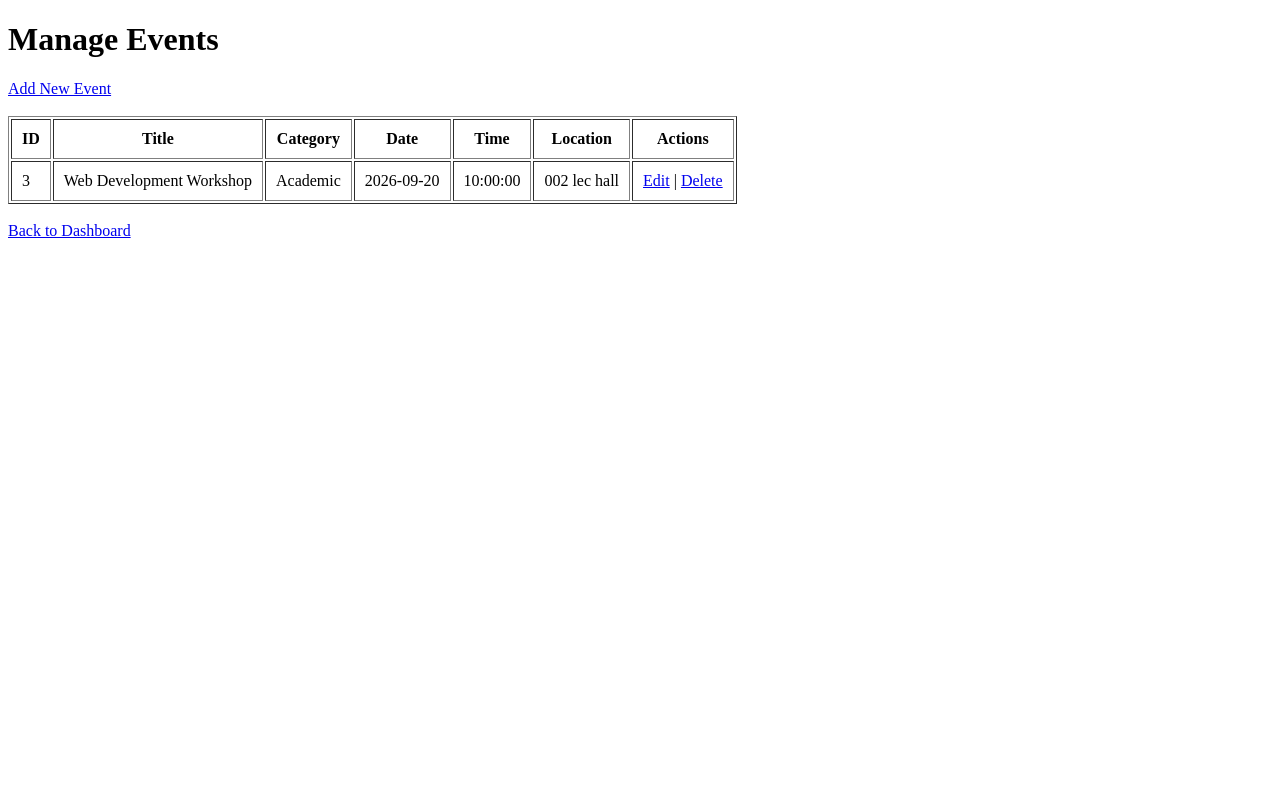
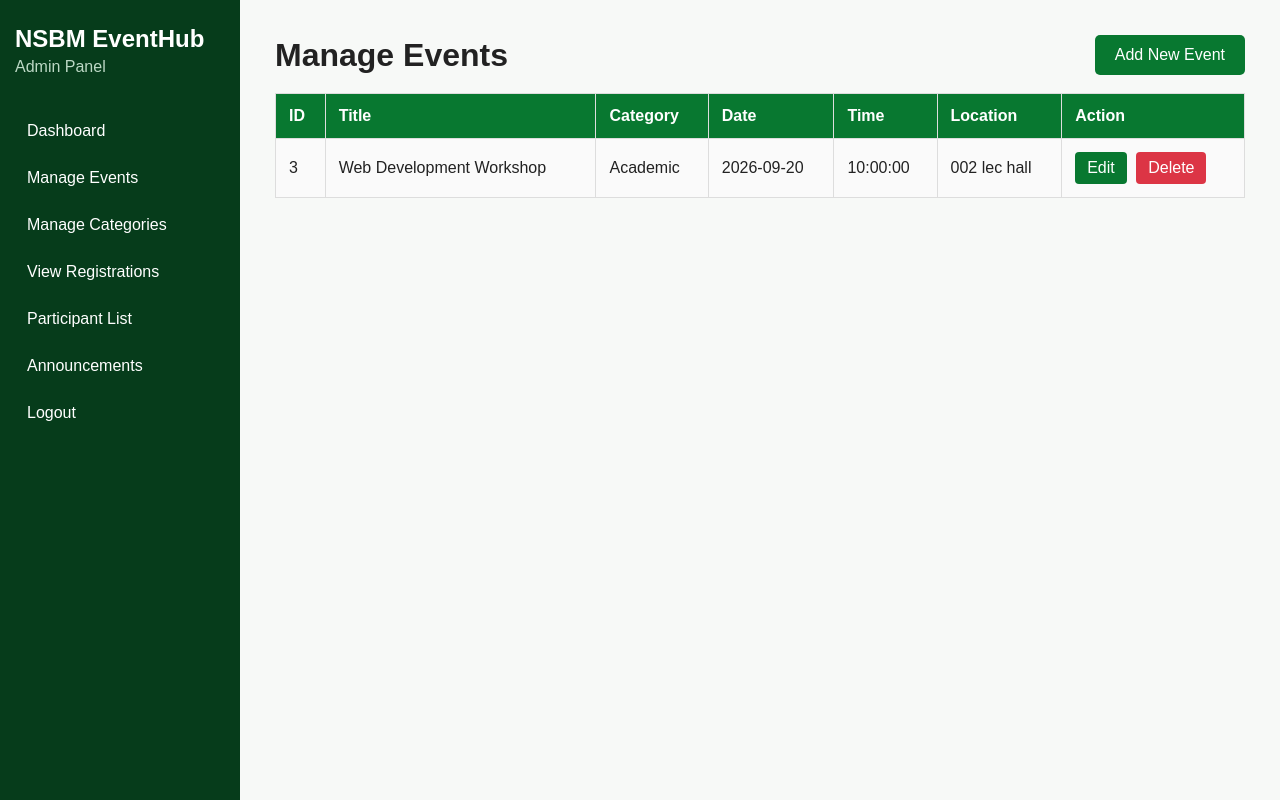
Before and after one commit to vrenDEV/eventhub, a PHP site: page /admin/events.php in a window 1280 px wide. Run offline with PHP 8.4, Linux system fonts and the light colour scheme; a user stored in the database is signed in; data comes from the database, SQL or seed files in the repository.

Commit message:
frontend update
.

```diff
--- a/admin/events.php
+++ b/admin/events.php
@@ -21,53 +21,131 @@ $result = $conn->query($sql);
 <html>
 
 <head>
-    <title>Manage Events</title>
+
+    <title>Manage Events - NSBM EventHub</title>
+
+    <link rel="stylesheet" href="../css/style.css">
+
 </head>
 
 <body>
 
+<div class="admin-layout">
+
+    <div class="sidebar">
+
+        <h2>NSBM EventHub</h2>
+
+        <p>Admin Panel</p>
+
+        <br>
+
+        <a href="dashboard.php">Dashboard</a>
+
+        <a href="events.php">Manage Events</a>
+
+        <a href="categories.php">Manage Categories</a>
+
+        <a href="registrations.php">View Registrations</a>
+
+        <a href="participant_list.php">Participant List</a>
+
+        <a href="announcements.php">Announcements</a>
+
+        <a href="../logout.php">Logout</a>
+
+    </div>
+
+
+    <div class="admin-content">
+
+        <div class="section-title">
+
             <h1>Manage Events</h1>
 
-<a href="add_event.php">Add New Event</a>
+            <a href="add_event.php" class="btn">
+                Add New Event
+            </a>
 
-<br><br>
+        </div>
 
-<table border="1" cellpadding="10">
+        <br>
+
+        <table>
 
             <tr>
+
                 <th>ID</th>
+
                 <th>Title</th>
+
                 <th>Category</th>
+
                 <th>Date</th>
+
                 <th>Time</th>
+
                 <th>Location</th>
-        <th>Actions</th>
+
+                <th>Action</th>
+
             </tr>
 
             <?php while ($row = $result->fetch_assoc()) { ?>
 
                 <tr>
-            <td><?php echo $row["id"]; ?></td>
-            <td><?php echo $row["title"]; ?></td>
-            <td><?php echo $row["category_name"]; ?></td>
-            <td><?php echo $row["event_date"]; ?></td>
-            <td><?php echo $row["event_time"]; ?></td>
-            <td><?php echo $row["location"]; ?></td>
 
                     <td>
-                <a href="edit_event.php?id=<?php echo $row["id"]; ?>">Edit</a>
-                |
-                <a href="delete_event.php?id=<?php echo $row["id"]; ?>">Delete</a>
+                        <?php echo $row["id"]; ?>
                     </td>
+
+                    <td>
+                        <?php echo $row["title"]; ?>
+                    </td>
+
+                    <td>
+                        <?php echo $row["category_name"]; ?>
+                    </td>
+
+                    <td>
+                        <?php echo $row["event_date"]; ?>
+                    </td>
+
+                    <td>
+                        <?php echo $row["event_time"]; ?>
+                    </td>
+
+                    <td>
+                        <?php echo $row["location"]; ?>
+                    </td>
+
+                    <td>
+
+                        <a
+                            class="edit-btn"
+                            href="edit_event.php?id=<?php echo $row["id"]; ?>"
+                        >
+                            Edit
+                        </a>
+
+                        <a
+                            class="delete-btn"
+                            href="delete_event.php?id=<?php echo $row["id"]; ?>"
+                        >
+                            Delete
+                        </a>
+
+                    </td>
+
                 </tr>
 
             <?php } ?>
 
         </table>
 
-<br>
+    </div>
 
-<a href="dashboard.php">Back to Dashboard</a>
+</div>
 
 </body>
 
--- a/css/style.css
+++ b/css/style.css
@@ -112,6 +112,12 @@ body {
     display: flex;
     justify-content: space-between;
     align-items: center;
+    gap: 20px;
+}
+
+.section-title h1,
+.section-title h2 {
+    margin: 0;
 }
 
 .section-title h2 {
@@ -201,6 +207,10 @@ td {
     padding: 13px;
     border: 1px solid #ddd;
     text-align: left;
+}
+
+tr:nth-child(even) {
+    background-color: #fafafa;
 }
 
 input,
@@ -332,17 +342,60 @@ input[type="submit"]:hover {
 }
 
 .form-container {
-    width: 420px;
+    width: 500px;
     max-width: 90%;
-    margin: 70px auto;
+    margin: 50px auto;
     background-color: white;
     padding: 35px;
     border: 1px solid #ddd;
     border-radius: 10px;
+    box-shadow: 0 4px 15px rgba(0, 0, 0, 0.06);
 }
 
 .form-container h1 {
     text-align: center;
+    margin-top: 0;
+}
+
+.cancel-btn {
+    display: inline-block;
+    background-color: #dc3545;
+    color: white;
+    text-decoration: none;
+    padding: 9px 14px;
+    border-radius: 5px;
+    font-size: 14px;
+}
+
+.cancel-btn:hover {
+    background-color: #b02a37;
+}
+
+.edit-btn {
+    display: inline-block;
+    background-color: #087830;
+    color: white;
+    text-decoration: none;
+    padding: 7px 12px;
+    border-radius: 4px;
+    margin-right: 5px;
+}
+
+.edit-btn:hover {
+    background-color: #055c24;
+}
+
+.delete-btn {
+    display: inline-block;
+    background-color: #dc3545;
+    color: white;
+    text-decoration: none;
+    padding: 7px 12px;
+    border-radius: 4px;
+}
+
+.delete-btn:hover {
+    background-color: #b02a37;
 }
 
 .admin-layout {
@@ -351,14 +404,21 @@ input[type="submit"]:hover {
 }
 
 .sidebar {
-    width: 230px;
+    width: 240px;
     background-color: #063c1b;
     color: white;
     padding: 25px 15px;
+    flex-shrink: 0;
 }
 
 .sidebar h2 {
     margin-top: 0;
+    margin-bottom: 5px;
+}
+
+.sidebar p {
+    margin-top: 0;
+    color: #bcd8c5;
 }
 
 .sidebar a {
@@ -377,6 +437,11 @@ input[type="submit"]:hover {
 .admin-content {
     flex: 1;
     padding: 35px;
+    overflow-x: auto;
+}
+
+.admin-content h1 {
+    margin-top: 0;
 }
 
 .dashboard-cards {
@@ -390,6 +455,12 @@ input[type="submit"]:hover {
     padding: 25px;
     border: 1px solid #ddd;
     border-radius: 8px;
+    box-shadow: 0 3px 12px rgba(0, 0, 0, 0.04);
+}
+
+.dashboard-card h2 {
+    margin-top: 0;
+    color: #087830;
 }
 
 @media screen and (max-width: 800px) {
@@ -433,12 +504,20 @@ input[type="submit"]:hover {
         display: block;
     }
 
+    .section-title .btn {
+        margin-top: 15px;
+    }
+
     .admin-layout {
         display: block;
     }
 
     .sidebar {
         width: 100%;
+    }
+
+    .admin-content {
+        padding: 20px;
     }
 
     .dashboard-cards {
@@ -448,4 +527,10 @@ input[type="submit"]:hover {
     .auth-card {
         padding: 30px 22px;
     }
+
+    table {
+        display: block;
+        overflow-x: auto;
+        white-space: nowrap;
+    }
 }
```
Also changed, not shown: admin/dashboard.php (+114 -11 lines), my_schedule.php (+87 -13 lines). Lines whose indentation alone changed are shown as unchanged.
